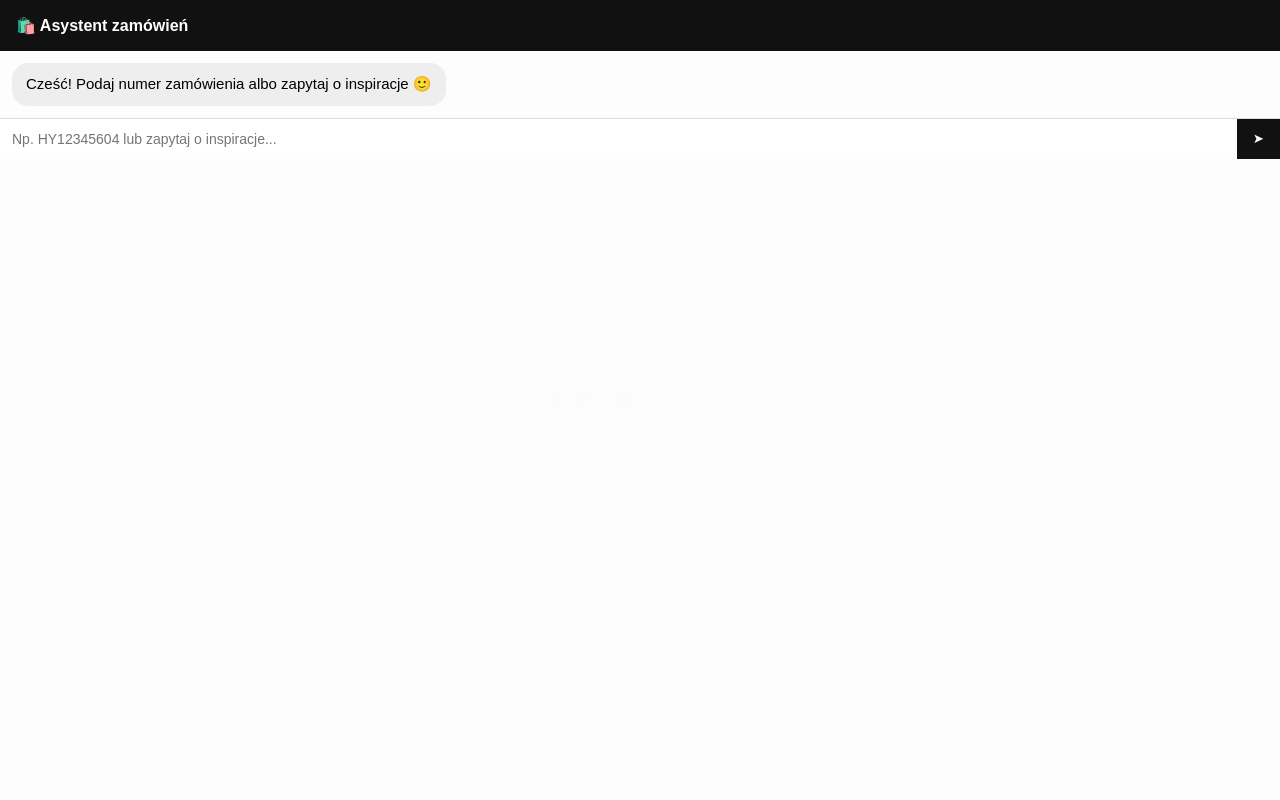
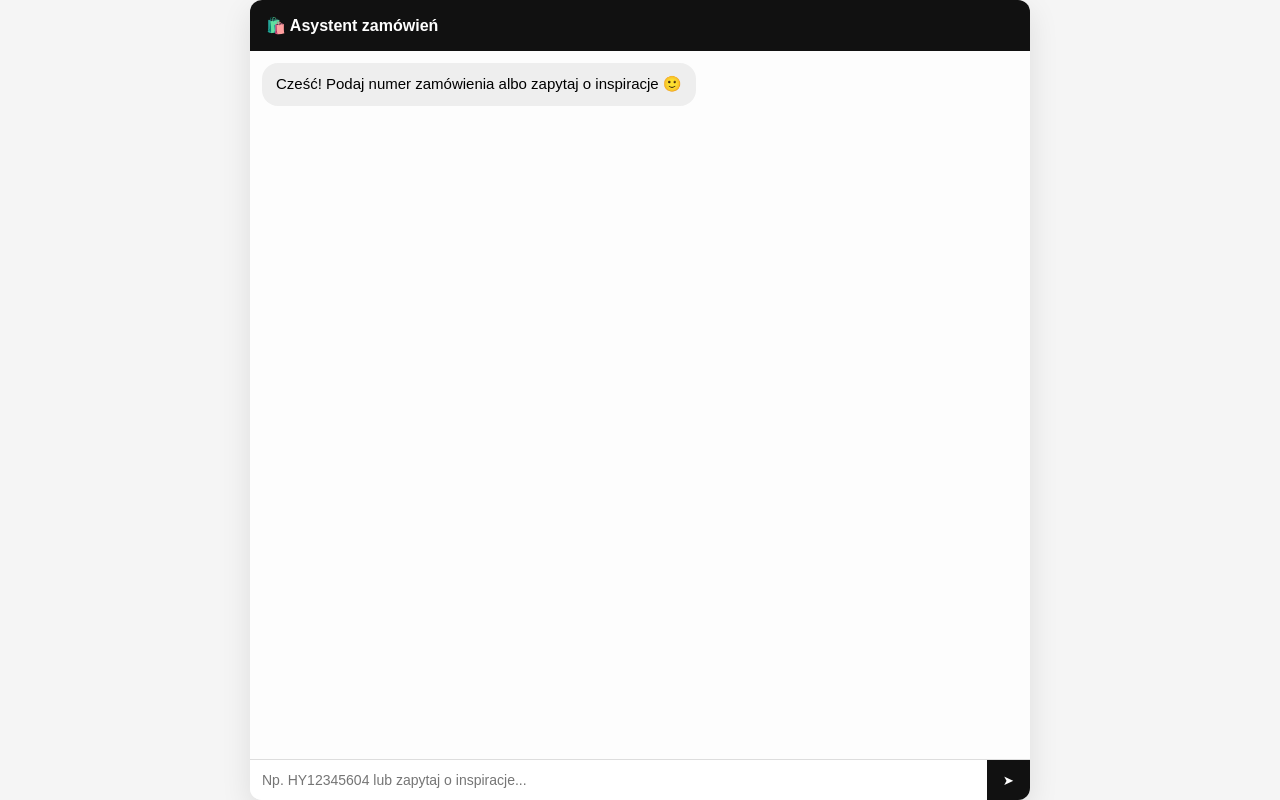
Before and after one commit to plisewski-ux/orders-ai, a website: page index.html in a window 1280 px wide. Drawn offline with Linux system fonts and the light colour scheme.

Commit message:
zmiany w UX

```diff
--- a/index.html
+++ b/index.html
@@ -12,29 +12,19 @@ body {
   padding: 0;
 }
 
-   .chat-container {
-
-    width: 100vw;
-
-    height: 100vh;
-
-    border-radius: 0;
-
-    box-shadow: none;
-
-  }
-
-    .chat-container::before {
-      content: "";
-      position: absolute;
-      inset: 0;
-      background: url('logo.png') center center no-repeat;
-      background-size: 220px;
-      opacity: 0.06;
-      filter: blur(6px);
-      pointer-events: none;
-      z-index: 0;
-    }
+  .chat-container {
+  width: 90%;
+  max-width: 780px;
+  height: 100dvh;
+  max-height: 900px;
+  margin: auto;
+  border-radius: 12px;
+  box-shadow: 0 10px 30px rgba(0,0,0,0.1);
+  display: flex;
+  flex-direction: column;
+  overflow: hidden;
+  position: relative;
+}
 
     .chat-container::after {
       content: "";
@@ -153,6 +143,18 @@ body {
       box-shadow: 0 5px 20px rgba(0,0,0,0.1);
       border-radius: 0;
     }
+
+    @media (max-width: 768px) {
+  .chat-container {
+    width: 100vw;
+    height: 100dvh;
+    max-width: none;
+    max-height: none;
+
+    border-radius: 0;
+    box-shadow: none;
+  }
+}
   </style>
 </head>
 
```
